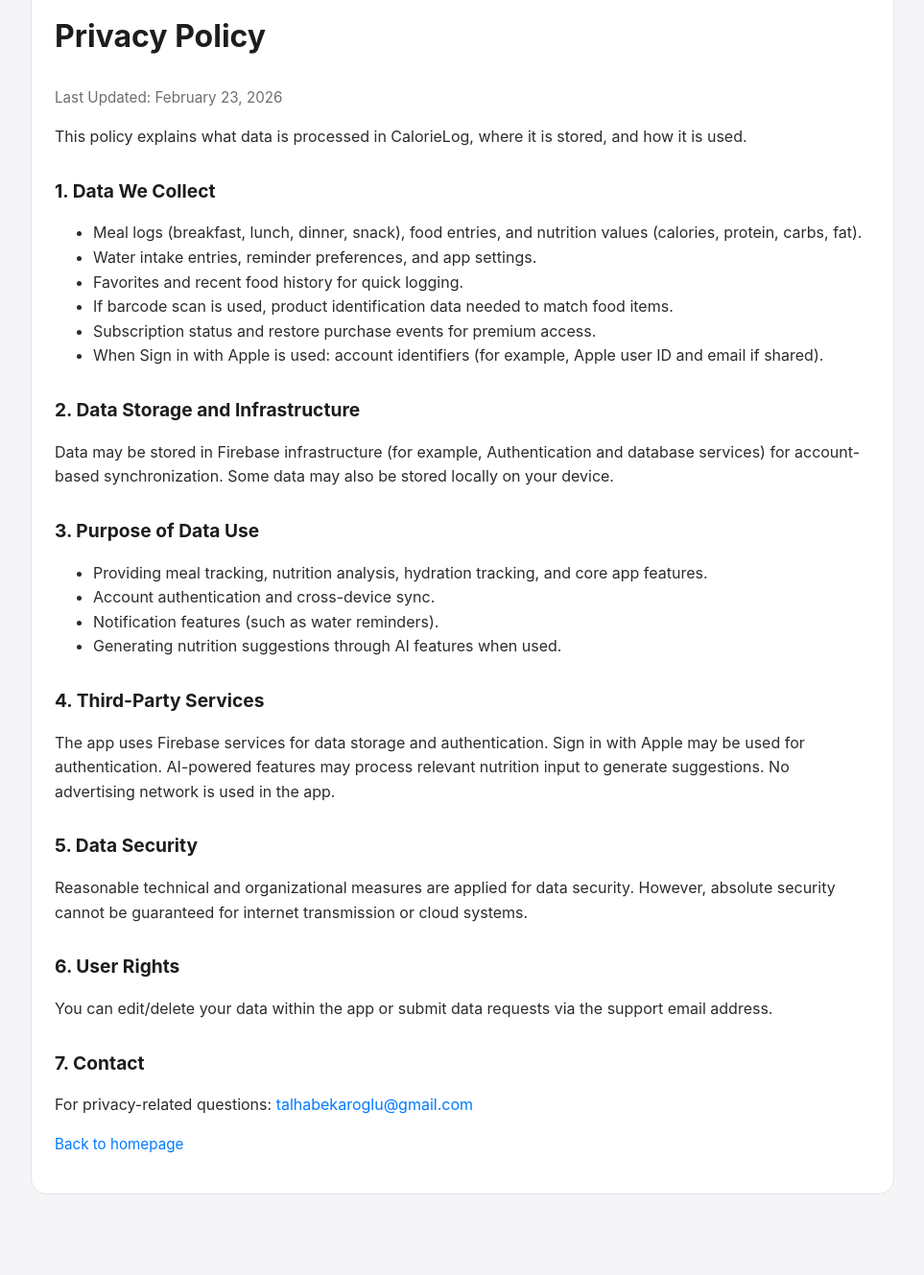
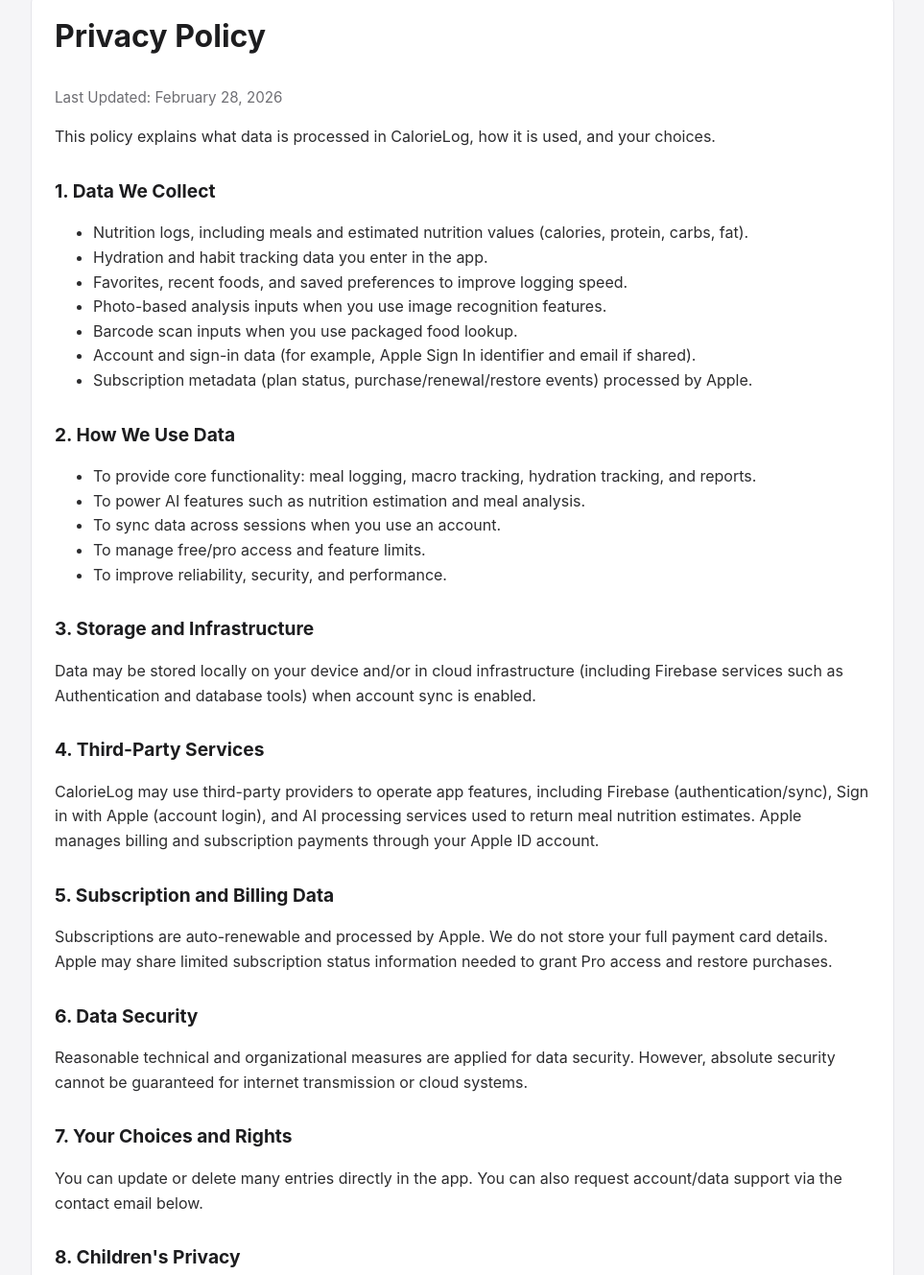
Before and after one commit to theyutalha/CalorieLogApp, a plain HTML site: page privacy.html in a window 1280 px wide. Shown: the part 37-1366 px from the top of the page at 96% size, without its empty margins (158-1121 px from the left). Before the commit the page ends 1306 px from the top, so only its background shows below. Drawn offline with Linux system fonts and the light colour scheme.

Commit message:
Update privacy.html

```diff
--- a/privacy.html
+++ b/privacy.html
@@ -60,41 +60,55 @@
     <main class="container">
         <article class="card">
             <h1>Privacy Policy</h1>
-            <p class="meta">Last Updated: February 23, 2026</p>
+            <p class="meta">Last Updated: February 28, 2026</p>
 
-            <p>This policy explains what data is processed in CalorieLog, where it is stored, and how it is used.</p>
+            <p>This policy explains what data is processed in CalorieLog, how it is used, and your choices.</p>
 
             <h2>1. Data We Collect</h2>
             <ul>
-                <li>Meal logs (breakfast, lunch, dinner, snack), food entries, and nutrition values (calories, protein, carbs, fat).</li>
-                <li>Water intake entries, reminder preferences, and app settings.</li>
-                <li>Favorites and recent food history for quick logging.</li>
-                <li>If barcode scan is used, product identification data needed to match food items.</li>
-                <li>Subscription status and restore purchase events for premium access.</li>
-                <li>When Sign in with Apple is used: account identifiers (for example, Apple user ID and email if shared).</li>
+                <li>Nutrition logs, including meals and estimated nutrition values (calories, protein, carbs, fat).</li>
+                <li>Hydration and habit tracking data you enter in the app.</li>
+                <li>Favorites, recent foods, and saved preferences to improve logging speed.</li>
+                <li>Photo-based analysis inputs when you use image recognition features.</li>
+                <li>Barcode scan inputs when you use packaged food lookup.</li>
+                <li>Account and sign-in data (for example, Apple Sign In identifier and email if shared).</li>
+                <li>Subscription metadata (plan status, purchase/renewal/restore events) processed by Apple.</li>
             </ul>
 
-            <h2>2. Data Storage and Infrastructure</h2>
-            <p>Data may be stored in Firebase infrastructure (for example, Authentication and database services) for account-based synchronization. Some data may also be stored locally on your device.</p>
-
-            <h2>3. Purpose of Data Use</h2>
+            <h2>2. How We Use Data</h2>
             <ul>
-                <li>Providing meal tracking, nutrition analysis, hydration tracking, and core app features.</li>
-                <li>Account authentication and cross-device sync.</li>
-                <li>Notification features (such as water reminders).</li>
-                <li>Generating nutrition suggestions through AI features when used.</li>
+                <li>To provide core functionality: meal logging, macro tracking, hydration tracking, and reports.</li>
+                <li>To power AI features such as nutrition estimation and meal analysis.</li>
+                <li>To sync data across sessions when you use an account.</li>
+                <li>To manage free/pro access and feature limits.</li>
+                <li>To improve reliability, security, and performance.</li>
             </ul>
 
+            <h2>3. Storage and Infrastructure</h2>
+            <p>Data may be stored locally on your device and/or in cloud infrastructure (including Firebase services such as Authentication and database tools) when account sync is enabled.</p>
+
             <h2>4. Third-Party Services</h2>
-            <p>The app uses Firebase services for data storage and authentication. Sign in with Apple may be used for authentication. AI-powered features may process relevant nutrition input to generate suggestions. No advertising network is used in the app.</p>
+            <p>CalorieLog may use third-party providers to operate app features, including Firebase (authentication/sync), Sign in with Apple (account login), and AI processing services used to return meal nutrition estimates. Apple manages billing and subscription payments through your Apple ID account.</p>
 
-            <h2>5. Data Security</h2>
+            <h2>5. Subscription and Billing Data</h2>
+            <p>Subscriptions are auto-renewable and processed by Apple. We do not store your full payment card details. Apple may share limited subscription status information needed to grant Pro access and restore purchases.</p>
+
+            <h2>6. Data Security</h2>
             <p>Reasonable technical and organizational measures are applied for data security. However, absolute security cannot be guaranteed for internet transmission or cloud systems.</p>
 
-            <h2>6. User Rights</h2>
-            <p>You can edit/delete your data within the app or submit data requests via the support email address.</p>
+            <h2>7. Your Choices and Rights</h2>
+            <p>You can update or delete many entries directly in the app. You can also request account/data support via the contact email below.</p>
 
-            <h2>7. Contact</h2>
+            <h2>8. Children's Privacy</h2>
+            <p>CalorieLog is not directed to children under 13, and we do not knowingly collect personal data from children under 13.</p>
+
+            <h2>9. Medical Disclaimer</h2>
+            <p>CalorieLog is a wellness tracking app and does not provide medical diagnosis or treatment.</p>
+
+            <h2>10. Changes to This Policy</h2>
+            <p>We may update this policy from time to time. The latest version is indicated by the "Last Updated" date above.</p>
+
+            <h2>11. Contact</h2>
             <p>For privacy-related questions: <a href="mailto:talhabekaroglu@gmail.com">talhabekaroglu@gmail.com</a></p>
 
             <p class="meta"><a href="./index.html">Back to homepage</a></p>
```
